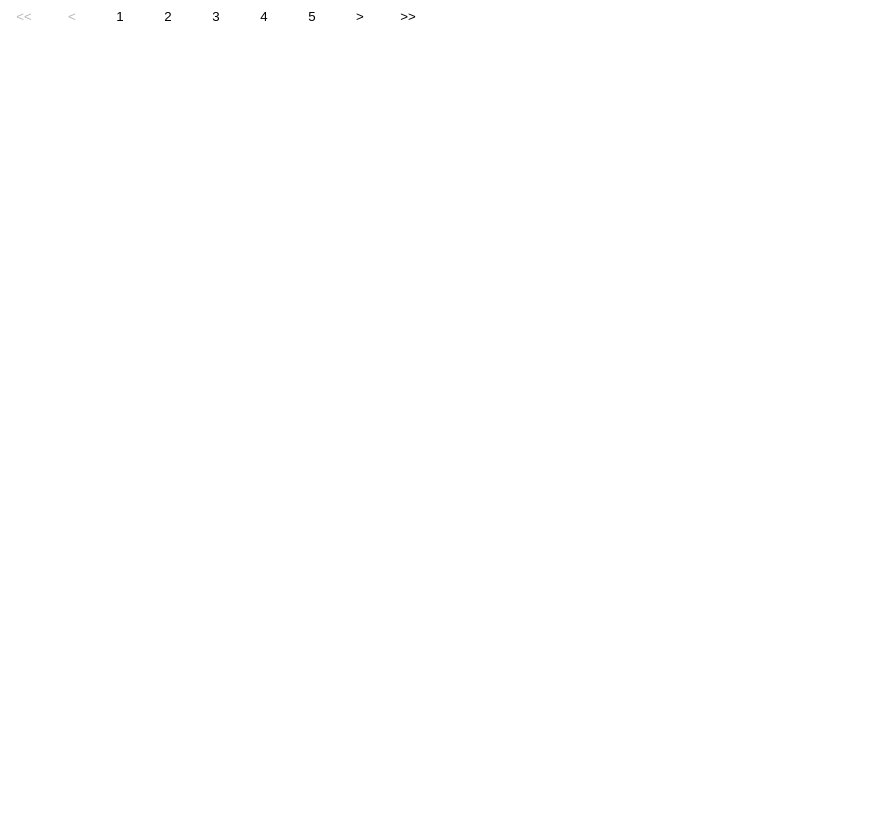
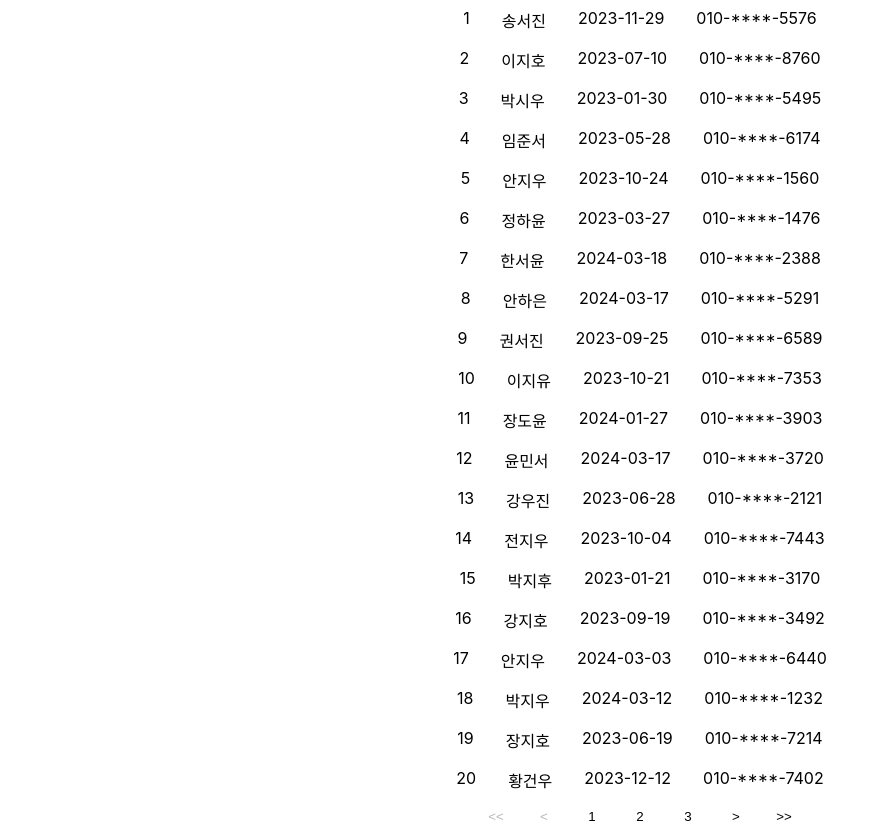
Before and after one commit to HeesikK/mobi-path, a React (Create React App) app in the folder path1/pagination/: page / in a window 1280 px wide. Shown: the whole page, without its empty margins (0-871 px from the left). Before the commit the page ends 800 px from the top, so only its background shows below. Built offline with nearby package versions, Linux system fonts and the light colour scheme.

Commit message:
path1: pagination & mock 데이터 연결 완료

```diff
--- a/path1/pagination/src/__mock__/user.jsx
+++ b/path1/pagination/src/__mock__/user.jsx
@@ -34,7 +34,7 @@
 
   return Array(200)
     .fill()
-    .map((array, index) => ({
+    .map((_, index) => ({
       id: index + 1,
       name: generateName(),
       birthday: generateBirthday(),
--- a/path1/pagination/src/components/pagination.jsx
+++ b/path1/pagination/src/components/pagination.jsx
@@ -1,20 +1,18 @@
 import styled from "styled-components";
 import { useEffect, useState } from "react";
 
-const Pagination = ({ data, limit, pagePerData }) => {
-  // 현재 페이지
-  const [currentPage, setCurrentPage] = useState(1);
+const Pagination = ({ user, limit, pagePerUser }) => {
+  // 총 페이지 수
+  const totalPage = Math.ceil(user.length / pagePerUser);
 
-  // 총 페이지 수
-  const totalPage = Math.ceil(data / pagePerData);
+  const [userList, setUserList] = useState(user.slice(0, pagePerUser));
 
   // 랜더링되는 페이지 그룹
   const [pageGroup, setPageGroup] = useState(1);
 
   const totalPageArray = Array.from({ length: totalPage }, (_, idx) => idx + 1);
   const paginationArray = Array.from({ length: Math.ceil(totalPage / limit) }, (_, idx) => totalPageArray.slice(idx * limit, idx * limit + limit));
-  console.log("페이지네이션", paginationArray);
-
+  console.log("페이지 그룹", paginationArray);
   // "<<" 버튼 클릭
   const onFirstPage = () => {
     setPageGroup(1);
@@ -35,8 +33,26 @@
     setPageGroup(Math.ceil(totalPage / limit));
   };
 
+  // page 클릭
+  const onMoveCurrentPage = (e) => {
+    setUserList(user.slice(pagePerUser * (e.target.textContent - 1), pagePerUser * e.target.textContent));
+  };
+
+  useEffect(() => {
+    setUserList(user.slice(pagePerUser * (paginationArray[pageGroup - 1][0] - 1), pagePerUser * paginationArray[pageGroup - 1][0]));
+  }, [pageGroup]);
+
   return (
-    <Container>
+    <Wrapper>
+      {userList.map((el) => (
+        <UserWrapper>
+          <div>{el.id}</div>
+          <div>{el.name}</div>
+          <div>{el.birthday}</div>
+          <div>{el.number}</div>
+        </UserWrapper>
+      ))}
+      <PaginationWrapper>
         <button onClick={onFirstPage} disabled={pageGroup === 1}>
           {"<<"}
         </button>
@@ -44,21 +60,30 @@
           {"<"}
         </button>
         {paginationArray[pageGroup - 1].map((page) => (
-        <button>{page}</button>
+          <button onClick={onMoveCurrentPage}>{page}</button>
         ))}
-      <button onClick={onNextPage} disabled={paginationArray[pageGroup - 1][paginationArray[pageGroup - 1].length - 1] === totalPage}>
+        <button onClick={onNextPage} disabled={pageGroup === Math.ceil(totalPage / limit)}>
           {">"}
         </button>
-      <button onClick={onLastPage} disabled={paginationArray[pageGroup - 1][paginationArray[pageGroup - 1].length - 1] === totalPage}>
+        <button onClick={onLastPage} disabled={pageGroup === Math.ceil(totalPage / limit)}>
           {">>"}
         </button>
-    </Container>
+      </PaginationWrapper>
+    </Wrapper>
   );
 };
 
 export default Pagination;
 
-const Container = styled.div`
+const UserWrapper = styled.div`
+  display: flex;
+  > div {
+    margin: 0px 8px;
+    padding: 8px;
+  }
+`;
+
+const PaginationWrapper = styled.div`
   > button {
     width: 32px;
     height: 32px;
@@ -73,3 +98,10 @@
     }
   }
 `;
+
+const Wrapper = styled.div`
+  display: flex;
+  justify-content: center;
+  align-items: center;
+  flex-direction: column;
+`;
--- /dev/null
+++ b/path1/pagination/src/components/user.jsx
@@ -0,0 +1,14 @@
+import { UserList } from "../__mock__/user";
+import Pagination from "./pagination";
+
+const User = () => {
+  const user = UserList();
+  return (
+    <>
+      {/* Pagination의 Props로 전달할 값은 user(mock 데이터), limit(사용자에 보여질 페이지 수), pagePeruser(페이지 당 유저수) */}
+      <Pagination user={user} limit={3} pagePerUser={20} />
+    </>
+  );
+};
+
+export default User;
--- a/path1/pagination/src/pages/home.jsx
+++ b/path1/pagination/src/pages/home.jsx
@@ -1,14 +1,7 @@
-import { UserList } from "../__mock__/user";
-import Pagination from "../components/pagination";
+import User from "../components/user";
 
 const HomePage = () => {
-  const userList = UserList();
-
-  return (
-    <>
-      <Pagination data={userList.length} limit={5} pagePerData={20} />
-    </>
-  );
+  return <User />;
 };
 
 export default HomePage;
```
Lines whose indentation alone changed are shown as unchanged.
